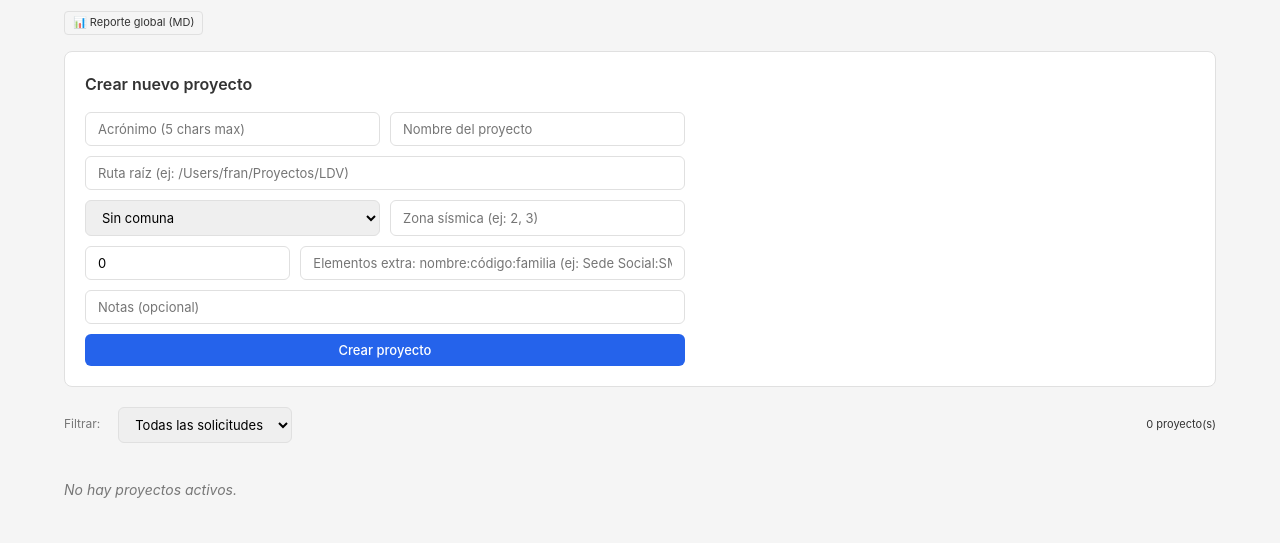
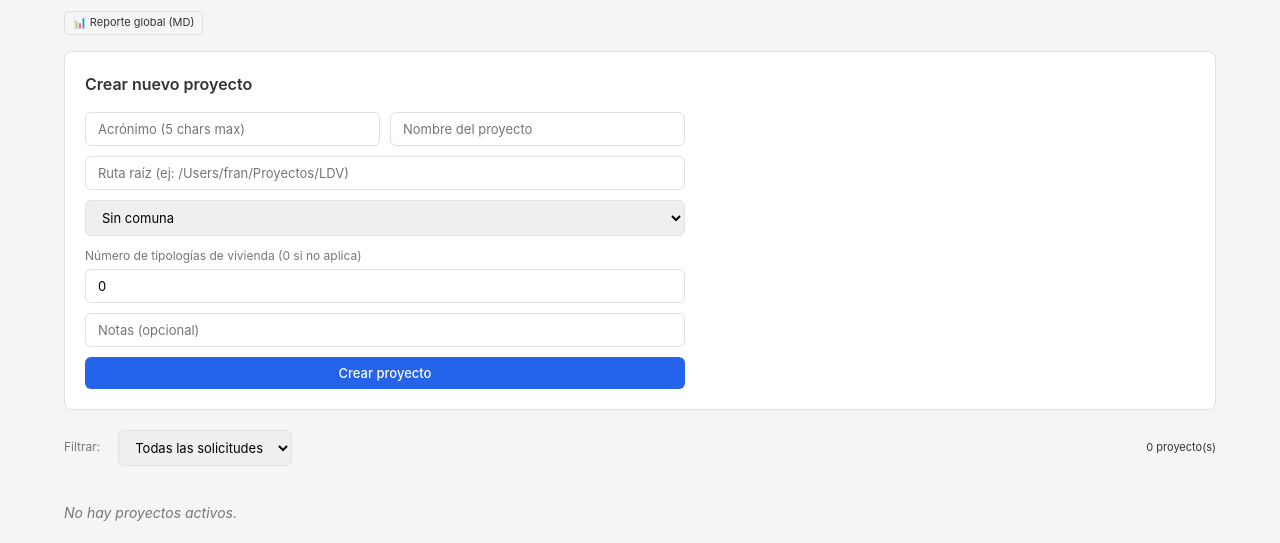
Before and after one commit to franciscoburgoss-spec/gestor_proyectos, a Flask app: page / in a window 1280 px wide. Shown: the part 236-779 px from the top of the page. Before the commit the page ends 734 px from the top, so only its background shows below. Run offline with Flask 3, Linux system fonts and the light colour scheme; data that the repository does not hold is empty.

Commit message:
Fix: Ajustes en creacion de proyectos

```diff
--- a/app.py
+++ b/app.py
@@ -333,19 +333,11 @@ def crear_proyecto():
     nombre = request.form["nombre"].strip()
     carpeta = request.form["carpeta_raiz"].strip()
     comuna = request.form.get("comuna", "").strip()
-    zona = request.form.get("zona_sismica", "").strip()
     notas = request.form.get("notas", "").strip()
     num_tipologias = request.form.get("num_tipologias", "0").strip()
 
-    # Zona sísmica: prioridad al input directo, fallback a comunas.json
-    zona_sismica = None
-    if zona:
-        try:
-            zona_sismica = int(zona)
-        except ValueError:
-            zona_sismica = None
-    if zona_sismica is None and comuna:
-        zona_sismica = ZONAS.get(comuna, None)
+    # Zona sísmica: automática desde comunas.json según la comuna seleccionada
+    zona_sismica = ZONAS.get(comuna, None) if comuna else None
 
     try:
         db.execute(
@@ -370,29 +362,11 @@ def crear_proyecto():
                     (pid, cod, f"Tipología {i}", "VIV", i)
                 )
 
-        # 2. Elemento PRO (General) siempre presente
+        # 2. Elemento PRO (Proyecto General) siempre presente
         db.execute(
             "INSERT INTO elementos_proyecto (proyecto_id, codigo, nombre, familia, orden) VALUES (?,?,?,?,?)",
             (pid, "PRO", "Proyecto General", "GEN", 999)
         )
-
-        # 3. Elementos complementarios opcionales
-        # Formato: nombre:código  o  nombre:código:familia
-        # Familia por defecto: OBR
-        extras = request.form.get("elementos_extra", "").strip()
-        if extras:
-            for item in extras.split(","):
-                item = item.strip()
-                if ":" in item:
-                    partes = item.split(":")
-                    nombre_elem = partes[0].strip()
-                    codigo_elem = partes[1].strip().upper()
-                    familia_elem = partes[2].strip().upper() if len(partes) > 2 else "OBR"
-                    if nombre_elem and codigo_elem:
-                        db.execute(
-                            "INSERT INTO elementos_proyecto (proyecto_id, codigo, nombre, familia, orden) VALUES (?,?,?,?,?)",
-                            (pid, codigo_elem, nombre_elem, familia_elem, 100)
-                        )
 
         db.commit()
 
@@ -430,19 +404,10 @@ def editar_proyecto(proyecto_id):
         nombre = request.form["nombre"].strip()
         carpeta = request.form["carpeta_raiz"].strip()
         comuna = request.form.get("comuna", "").strip()
-        zona_raw = request.form.get("zona_sismica", "").strip()
         notas = request.form.get("notas", "").strip()
 
-        # Zona sísmica: input directo tiene prioridad
-        nueva_zona = None
-        if zona_raw:
-            try:
-                nueva_zona = int(zona_raw)
-            except ValueError:
-                nueva_zona = proyecto.get("zona_sismica")
-        else:
-            nueva_zona = proyecto.get("zona_sismica")
-
+        # Zona sísmica: automática desde comunas.json según la comuna
+        nueva_zona = ZONAS.get(comuna, None) if comuna else None
         zona_anterior = proyecto.get("zona_sismica")
 
         if not nombre or not carpeta:
--- a/templates/index.html
+++ b/templates/index.html
@@ -85,11 +85,12 @@
                     <option value="{{ c }}">{{ c }}</option>
                 {% endfor %}
             </select>
-            <input type="number" name="zona_sismica" placeholder="Zona sísmica (ej: 2, 3)" min="1" max="4" style="min-width:160px;">
         </div>
         <div class="row">
-            <input type="number" name="num_tipologias" placeholder="N° tipologías (ej: 2)" min="0" max="20" value="0" style="min-width:140px;">
-            <input type="text" name="elementos_extra" placeholder="Elementos extra: nombre:código:familia (ej: Sede Social:SMU:REC, Muros:MUR:OBR). Familia por defecto: OBR" style="flex:2;">
+            <div style="flex:1;">
+                <label style="display:block;margin-bottom:4px;font-size:12px;color:var(--text-muted);">Número de tipologías de vivienda (0 si no aplica)</label>
+                <input type="number" name="num_tipologias" placeholder="Ej: 2" min="0" max="20" value="0" style="min-width:140px;">
+            </div>
         </div>
         <input type="text" name="notas" placeholder="Notas (opcional)">
         <button type="submit">Crear proyecto</button>
```
Also changed, not shown: templates/editar_proyecto.html (+6 -3 lines).
